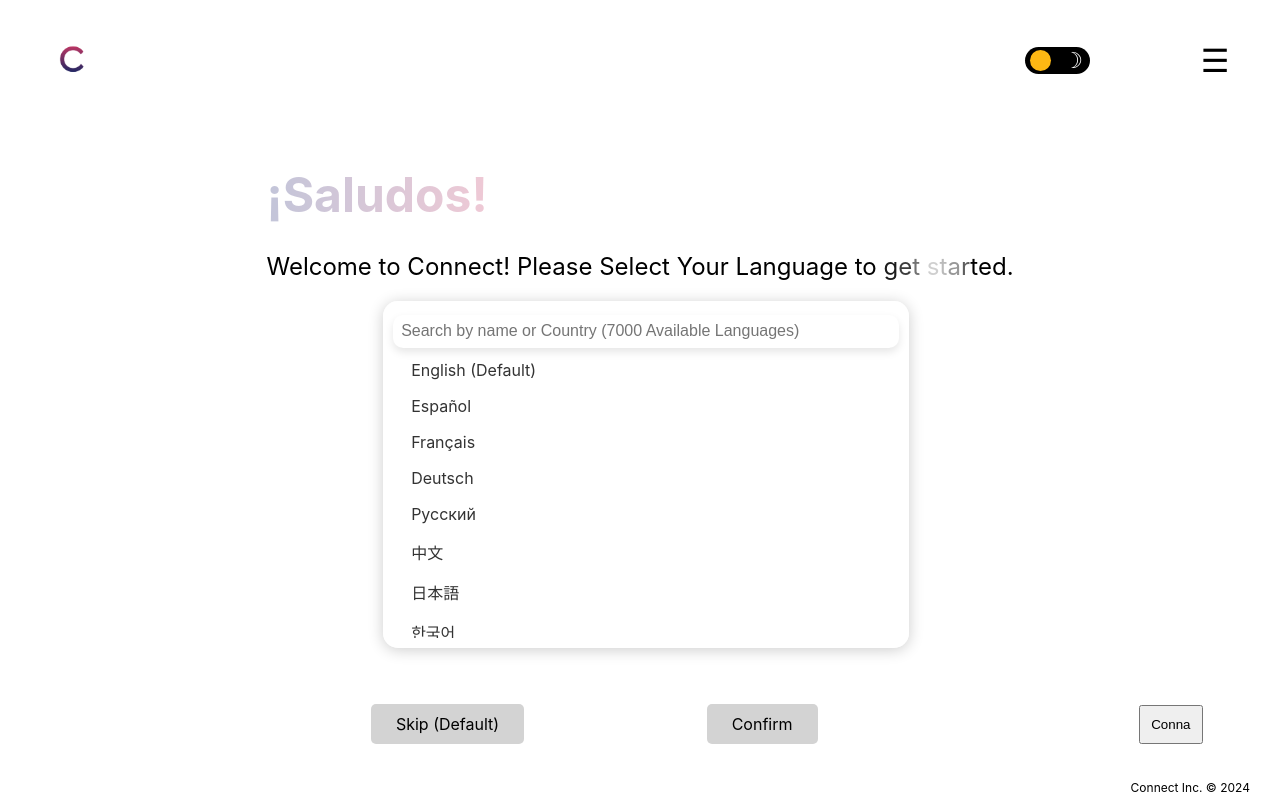
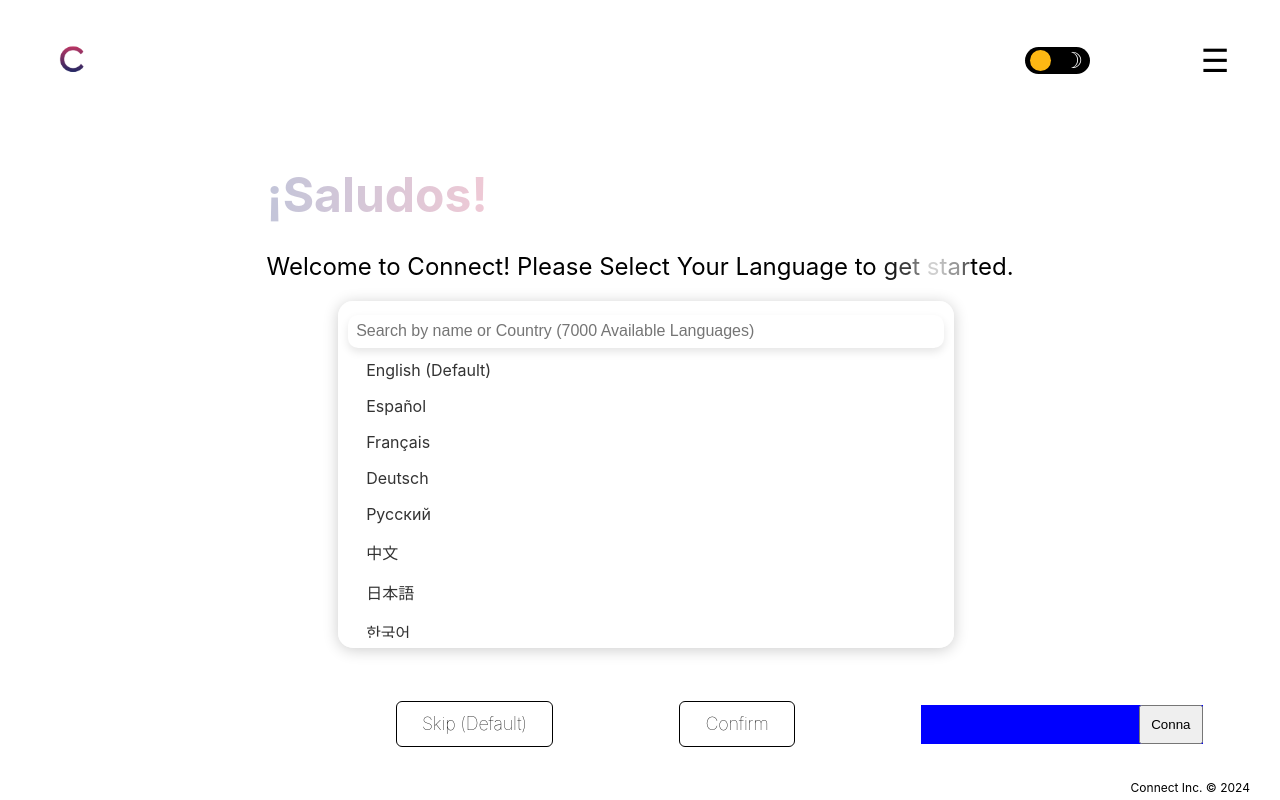
Before and after one commit to ZohebHasan/Connect, a React (Create React App) app in the folder client/: page /selectLanguagePage in a window 1280 px wide. Built offline with nearby package versions, Linux system fonts and the light colour scheme.

Commit message:
buttons almost done: Select Language page

```diff
--- a/client/src/stylesheets/selectLanguagePage/selectLanguageBody.css
+++ b/client/src/stylesheets/selectLanguagePage/selectLanguageBody.css
@@ -161,44 +161,117 @@
   justify-content: space-between;
   margin-top: 25px;
   width: 100%;
+  /* background-color: yellow; */
+}
+.bottomContainer {
+  margin-top: 25px;
+  flex: 1;
+  display: flex;
+  flex-direction: row;
+  align-items: center;
+  justify-content: space-between;
+  width: 100%;
+  /* background-color: yellow; */
 }
 
 .selectLangBtns {
   display: flex;
-  justify-content:right;
-  flex: 2;
+  justify-content: right;
+  flex: 3;
+  /* background-color: red; */
+  gap: 15%;
+}
+.declineBtn, .confirmBtn {
+
+  background: transparent;
+  backface-visibility: hidden;
+  border-radius: .375rem;
+  border-style: solid;
+  border-width: .085rem;
+  box-sizing: border-box;
+  color: #212121;
+  cursor: pointer;
+  /* font-family: Circular, Helvetica, sans-serif; */
+  font-size: 1.125rem;
+  font-weight: 100;
+  letter-spacing: -.01em;
+  line-height: 1.3;
+  text-align: left;
+  text-decoration: none;
+  transform: translateZ(0) scale(1);
+  transition: transform .2s, background-color .3s ease, box-shadow .2s ease;
+  user-select: none;
+  touch-action: manipulation;
+  /* Retain original padding, margin, and flex properties */
+  padding: 10px 25px; /* Example padding, adjust as needed */
+  backdrop-filter: blur(8px); /* Blur effect for the background */
 }
 
-.declineBtn, .confirmBtn {
-  padding: 10px 25px;
-  margin: 0 10px;
-  background-color: lightgrey;
-  border-radius: 5px;
-  color: black;
-  text-decoration: none;
-  transition: background-color 0.3s ease, box-shadow 0.2s ease, transform 0.1s ease;
+.declineBtn {
+  margin-left: 15%;
+  /* Additional specific styles for declineBtn if needed */
 }
 
-.declineBtn{
-  margin-right: 23%;
+.confirmBtn {
+  margin-right: 15%;
+  /* Additional specific styles for confirmBtn if needed */
 }
-.confirmBtn{
+
+.declineBtn:not(:disabled):hover, .confirmBtn:not(:disabled):hover {
+  transform: scale(1.05);
+  background-color: rgba(130, 127, 127, 0.4); /* Increase transparency */
+}
+
+.declineBtn:not(:disabled):hover:active, .confirmBtn:not(:disabled):hover:active {
+  transform: scale(1.05) translateY(.125rem);
+}
+
+.declineBtn:focus, .confirmBtn:focus {
+  outline: 0 solid transparent;
+}
+
+.declineBtn:focus:before, .confirmBtn:focus:before {
+  content: "";
+  position: absolute;
+  left: calc(-1 * .375rem);
+  top: calc(-1 * .375rem);
+  pointer-events: none;
+  transition: border-radius;
+  user-select: none;
+}
+
+.declineBtn:focus:not(:focus-visible), .confirmBtn:focus:not(:focus-visible) {
+  outline: 0 solid transparent;
+}
+
+.declineBtn:focus:not(:focus-visible):before, .confirmBtn:focus:not(:focus-visible):before {
+  border-width: 0;
+}
+
+.declineBtn:not(:disabled):active, .confirmBtn:not(:disabled):active {
+  transform: translateY(.125rem);
+}
+
+
+/* Light mode styles */
+body:not(.dark-mode) .declineBtn,
+body:not(.dark-mode) .confirmBtn {
+  color: black;
+}
+
+/* Dark mode styles */
+body.dark-mode .declineBtn,
+body.dark-mode .confirmBtn {
+  color: white;
 
 }
 
-.declineBtn:hover, .confirmBtn:hover, .connaBtn:hover {
-  background-color: rgb(130, 127, 127);
-  box-shadow: 0 2px 5px rgba(0,0,0,0.2);
-}
 
-.declineBtn:active, .confirmBtn:active, .connaBtn:active {
-  background-color: rgb(84, 84, 84);
-  transform: translateY(2px);
-}
 .connaContainer {
   display: flex;
   justify-content: flex-end;
   flex: 1;
+  background-color: blue;
 }
 
 .connaBtn {
@@ -267,7 +340,7 @@
 /* Large laptops */
 @media (max-width: 1440px) {
   .selectLanguagePageContainer .selectLanguageBodyContainer .dropDownContainer  {
-    width: 45%;
+    width: 53%;
     margin: 10px 10px 10px 2%;
   }
 }
```
